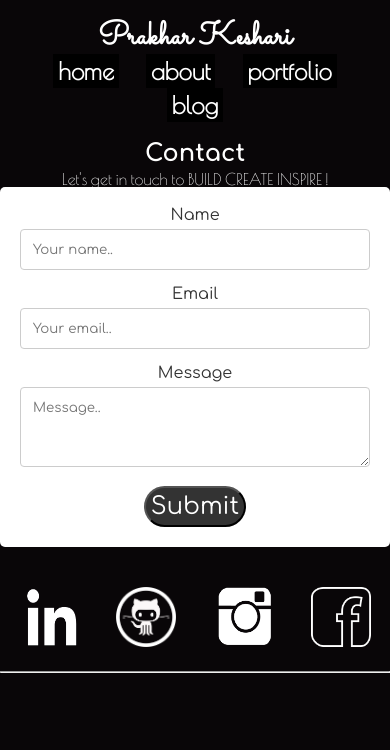
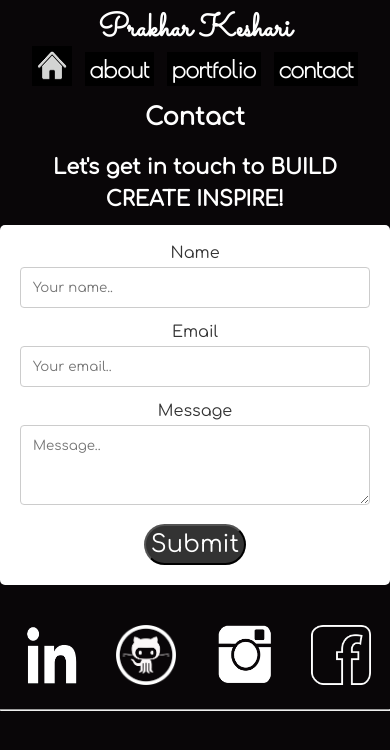
Before and after one commit to pkeshari93/pkeshari93.github.io, a plain HTML site: page pages/contact.html in a window 390 px wide. Drawn offline with nearby package versions, Linux system fonts and the light colour scheme; files that its build step writes are made by us from their sources.

Commit message:
improved mobile ui and revised content

```diff
--- a/css/about.css
+++ b/css/about.css
@@ -1,12 +1,6 @@
-@import url('https://fonts.googleapis.com/css?family=Sacramento');
-@import url('https://fonts.googleapis.com/css?family=Cutive+Mono');
-@import url('https://fonts.googleapis.com/css?family=Poiret+One');
-@import url('https://fonts.googleapis.com/css?family=Comfortaa:400,700');
-
-
 body{
 	height: 100%;
-	font-family: "Poiret One", Sacramento, "Cutive Mono";
+	font-family: "Poiret One", Sacramento;
 	background: #090608;
 	color: #fff;
 	text-align: center;
@@ -23,6 +17,7 @@ body{
 	font-family: 'Sacramento';
 	font-size: 2em;
 	display: inline-block;
+	padding-top: .2em;
 }
 
 .header{
@@ -30,6 +25,17 @@ body{
 	background: #fff;
 	color: #333;
 	padding-bottom: 1em;
+}
+
+.top-nav img{
+	height: 30px;
+	width: 30px;
+	display: inline-block;
+	vertical-align: bottom;
+}
+
+.top-nav li{
+	display: inline-block;
 }
 
 .btn{
@@ -40,8 +46,7 @@ body{
 	color: #fff;
 	text-decoration: none;
 	padding: .2em;
-	margin: 0 .5em;
-	transition-delay: .1;
+	margin: 0 .2em;
 	border: none;
 
 }
@@ -49,7 +54,6 @@ body{
 .btn:hover{
 	background: #242324;
 	border-radius: 1em;
-	padding: .2em;
 	color: orange;
 }
 
@@ -58,7 +62,7 @@ h1{
 	font-size: 2em;
 	font-family: Comfortaa;
 	grid-column: 1/-1;
-	padding: .2em .5em;
+	padding: .5em .5em;
 	font-weight: bold;
 
 }
@@ -69,8 +73,7 @@ h3{
 	font-family: Comfortaa;
 	line-height: 1.5em;
 	font-weight: bold;
-	padding: 0 .5em;
-	padding-bottom: .5em;
+	padding: .5em .5em;
 }
 h4{
 	display: block;
@@ -110,8 +113,7 @@ img{
 }
 p{
 	margin: 0;
-	padding: 0 .5em;
-	padding-bottom: 1em;
+	padding: .5em .5em;
 	font-family: "Cutive Mono";
 	font-size: 1.2em;
 	line-height: 2em;
@@ -191,6 +193,7 @@ ol{
 
 .footer h2{
 	padding: 1em 0;
+	font-family: Comfartaa;
 }
 
 .footer img:hover {
@@ -222,7 +225,7 @@ ol{
 		padding-top: .2em;
 		justify-self: start;
 		min-width: 250px;
-
+		padding-left: 0;
 	}
 
 	.top-nav{
@@ -230,7 +233,7 @@ ol{
 		align-self: center;
 		display: inline-block;
 		justify-self: end;
-		padding-left: .5em;
+		padding-right: .5em;
 
 	}
 	.wrapper{
--- a/css/contact.css
+++ b/css/contact.css
@@ -1,20 +1,13 @@
-@import url('https://fonts.googleapis.com/css?family=Comfortaa:400,700');
-@import url('https://fonts.googleapis.com/css?family=Sacramento');
-@import url('https://fonts.googleapis.com/css?family=Poiret+One');
-
-
-
-
 body{
 	background: #090608;
 	color: #fff;
 	text-align: center;
-	font-family: "Poiret One", Sacramento, "Cutive Mono";
+	font-family: "Poiret One", Sacramento;
 }
 
 .navbar{
 	display: block;
-	padding: 1em 0;
+	padding: .5em 0;
 	font-weight: bold;
 }
 
@@ -23,15 +16,39 @@ body{
 	font-family: 'Sacramento';
 	font-size: 2em;
 	display: inline-block;
+	text-align: center;
+	padding-top: .2em;
 }
 
 h1{
 	display: block;
 	font-size: 1.5em;
 	font-family: "Comfortaa";
-	padding: .2em .5em;
+	padding: .5em 1em;
 	font-weight: bold;
 	margin: 0;
+}
+
+h2{
+	color: #fff;
+	display: block;
+	font-size: 1.3em;
+	font-family: Comfortaa;
+	line-height: 1.5em;
+	font-weight: bold;
+	padding: .5em 1em;
+	padding-bottom: .5em;
+}
+
+.top-nav img{
+	height: 30px;
+	width: 30px;
+	display: inline-block;
+	vertical-align: bottom;
+}
+
+.top-nav li{
+	display: inline-block;
 }
 
 .btn{
@@ -42,8 +59,7 @@ h1{
 	color: #fff;
 	text-decoration: none;
 	padding: .2em;
-	margin: 0 .5em;
-	transition-delay: .1;
+	margin: 0 .2em;
 	border: none;
 
 }
@@ -51,7 +67,6 @@ h1{
 .btn:hover{
 	background: #242324;
 	border-radius: 1em;
-	padding: .2em;
 	color: orange;
 }
 
@@ -167,6 +182,8 @@ input[type=submit]:hover {
 		justify-self: start;
 		font-weight: bold;
 	    min-width: 250px;
+		padding-left: 0;
+
 
 	}
 
@@ -175,6 +192,7 @@ input[type=submit]:hover {
 		align-self: center;
 		display: inline-block;
 		justify-self: end;
+		padding-right: .5em;
 
 	}
 	/*.wrapper{
--- a/css/portfolio.css
+++ b/css/portfolio.css
@@ -1,9 +1,3 @@
-@import url('https://fonts.googleapis.com/css?family=Sacramento');
-@import url('https://fonts.googleapis.com/css?family=Cutive+Mono');
-@import url('https://fonts.googleapis.com/css?family=Poiret+One');
-@import url('https://fonts.googleapis.com/css?family=Comfortaa:400,700');
-
-
 html, body{
 	margin: 0;
     height: 100%;
@@ -14,7 +8,7 @@ body{
 	flex-direction: column;
 	background: #fff;
 	text-align: center;
-	font-family: "Poiret One", Sacramento, "Cutive Mono";
+	font-family: "Poiret One", Sacramento;
 
 }
 
@@ -39,6 +33,7 @@ body{
 	font-family: 'Sacramento';
 	font-size: 2em;
 	display: inline-block;
+	padding-top: .2em;
 }
 
 .navbar, .footer{
@@ -53,16 +48,25 @@ body{
 	color: #fff;
 	text-decoration: none;
 	padding: .2em;
-	margin: 0 .5em;
-	transition-delay: .1;
+	margin: 0 .2em;
 	border: none;
 
+}
+
+.top-nav img{
+	height: 30px;
+	width: 30px;
+	display: inline-block;
+	vertical-align: bottom;
+}
+
+.top-nav li{
+	display: inline-block;
 }
 
 .btn:hover{
 	background: #242324;
 	border-radius: 1em;
-	padding: .2em;
 	color: orange;
 }
 
@@ -229,6 +233,7 @@ h4{
 
 .footer h2{
 	padding: 1em 0;
+	font-family: Comfartaa;
 }
 
 .footer img:hover {
@@ -259,6 +264,8 @@ h4{
 		justify-self: start;
 		font-weight: bold;
 		min-width: 250px;
+		padding-left: 0;
+
 
 	}
 
@@ -267,6 +274,7 @@ h4{
 		align-self: center;
 		display: inline-block;
 		justify-self: end;
+		padding-right: .5em;
 
 	}
 }
--- a/css/style.css
+++ b/css/style.css
@@ -1,13 +1,9 @@
-@import url('https://fonts.googleapis.com/css?family=Sacramento');
-@import url('https://fonts.googleapis.com/css?family=Cutive+Mono');
-@import url('https://fonts.googleapis.com/css?family=Poiret+One');
-
 html{
 	height: 100%;
 }
 body{
 	height: 100%;
-	font-family: "Poiret One", Sacramento, "Cutive Mono";
+	font-family: "Poiret One", Sacramento;
 	background: #090608;
 	color: #fff;
 	text-align: center;
@@ -19,7 +15,6 @@ body{
 	display: grid;
 	/*grid-template-columns: 1fr 1fr 1fr 1fr;*/
 	grid-template-rows: auto auto auto;
-	padding: 0 .5em;
 }
 
 .navbar{
@@ -29,6 +24,13 @@ body{
 	grid-row: 1/2;
 }
 
+.top-nav img{
+	height: 30px;
+	width: 30px;
+	display: inline-block;
+	vertical-align: bottom;
+}
+
 
 .logo{
 	padding-bottom: 0;
@@ -36,12 +38,13 @@ body{
 	font-size: 2em;
 	display: inline-block;
 	min-width: 250px;
+	padding-top: 0;
 }
 
 h1{
 	display: block;
 	font-size: .5em;
-	font-family: "Poiret One";
+	font-family: Comfortaa;
 	padding: .2em .5em;
 	font-weight: bold;
 }
@@ -52,7 +55,7 @@ h1{
 	color: #fff;
 	text-decoration: none;
 	padding: .2em;
-	margin: 0 .5em;
+	margin: 0 .2em;
 	/*transition-delay: .1;*/
 
 }
@@ -60,8 +63,6 @@ h1{
 .btn:hover{
 	background: #242324;
 	border-radius: 1em;
-	padding: .2em;
-	/*font-size: 1.05em;*/
 	color: orange;
 
 }
@@ -74,7 +75,6 @@ h1{
 	display: block;
 	/*grid-column: 1/5;*/
 	grid-row: span 1;
-	font-family: "Poiret One";
 	margin: 0;
 	font-size: 2em;
 	padding: .5em 0;
@@ -108,6 +108,8 @@ img{
 	grid-row-start: 3;
 	grid-row-end: 4;
 	align-self: end;
+	font-family: Comfortaa;
+	font-size: .8em;
 }
 .footer img{
 	width:40px;
@@ -156,6 +158,8 @@ img{
 		align-self: center;
 		padding-top: .2em;
 		justify-self: start;
+		padding-left: 0;
+
 	}
 
 	.top-nav{
@@ -163,6 +167,16 @@ img{
 		align-self: center;
 		display: inline-block;
 		justify-self: end;
+		padding-right: .5em;
 
 	}
+
+
+	.top-nav li{
+		display: inline-block;
+	}
+
+	.footer{
+		font-size: 1.2em;
+	}
 }
--- a/pages/contact.html
+++ b/pages/contact.html
@@ -5,25 +5,28 @@
     <meta name="viewport" content="width=device-width, initial-scale=1">
 	<title>Contact</title>
 	<link rel="icon" href="../enso-b.png">
-    <link rel="stylesheet" type="text/css" href="css/css_reset.css">
+    <link rel="stylesheet" type="text/css" href="../css/css_reset.css">
     <link rel="stylesheet" type="text/css" href="../css/contact.css">
+	<link href="https://fonts.googleapis.com/css?family=Comfortaa|Poiret+One|Sacramento" rel="stylesheet">
 </head>
 <body>
 	<div class="navbar grid">
 			<h1 class="logo">Prakhar Keshari</h1>
 
 			<nav class="top-nav">
-				<a href="../index.html" class="btn">home</a>
-				<a href="about.html" class="btn">about</a>
-				<a href="portfolio.html" class="btn">portfolio</a>
-				<a href="blog.html" class="btn">blog</a>
+				<ul>
+					<li><a href="../index.html" class="btn"><img src="../images/home.png" alt="home"></a></li>
+					<li><a href="about.html" class="btn">about</a></li>
+					<li><a href="portfolio.html" class="btn">portfolio</a></li>
+					<li><a href="contact.html" class="btn">contact</a></li>
+				</ul>
 			</nav>
 		</div>
 
 	<section class="alt-section contact">
 		<h1 id="contact">Contact</h1>
 		<div class="contact">
-			<h2>Let's get in touch to BUILD CREATE INSPIRE !</h2>
+			<h2>Let's get in touch to BUILD CREATE INSPIRE!</h2>
 
 			<div class="container">
 				<form action="https://formspree.io/pkeshari@mtu.edu" method="POST" target="_blank">
```
Also changed, not shown: index.html (+8 -5 lines), pages/about.html (+36 -35 lines), pages/blog.html (+1 -1 lines), pages/portfolio.html (+15 -13 lines), images/home.png (added).
